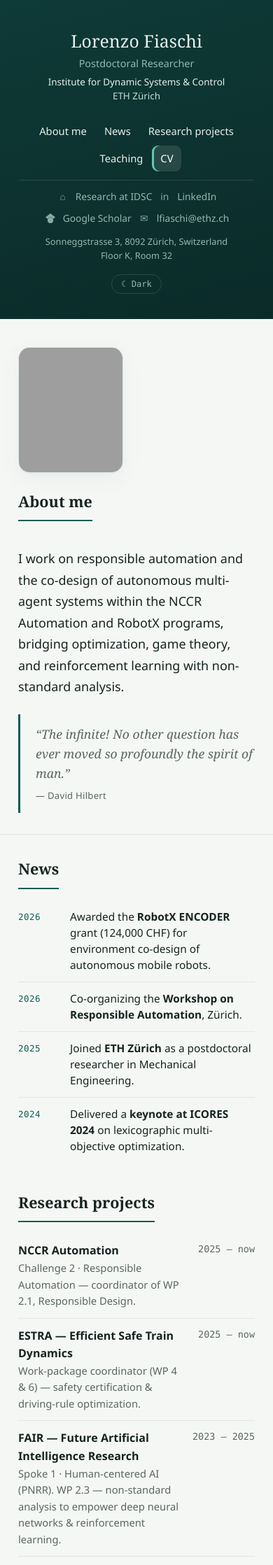
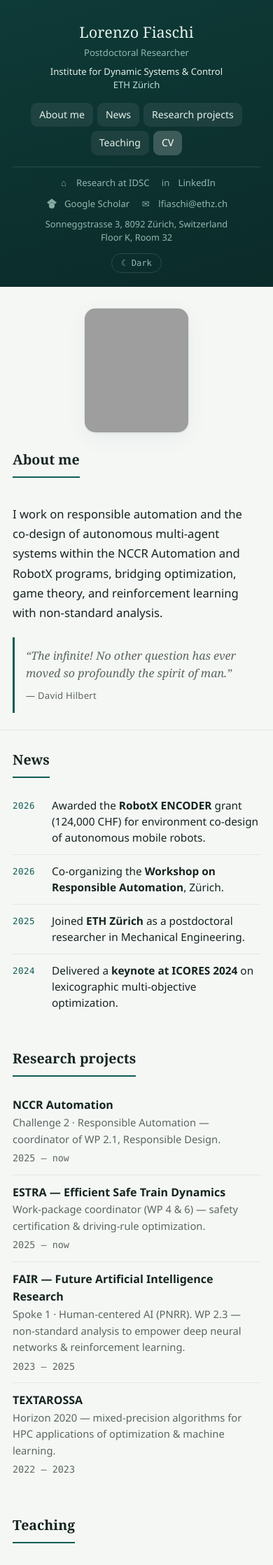
Before and after one commit to LoreFiaschi/LoreFiaschi.github.io, a Jekyll site: the page built from index.html, in a window 390 px wide. Shown: the top 2237 px of the page at 70% size. Built offline with Jekyll 4.4.1, drawn with Linux system fonts in a browser that asks for light colours; some of the changed text lies outside the part shown; grey boxes are pictures that could not be loaded.

Commit message:
update for width span

```diff
--- a/assets/css/style.css
+++ b/assets/css/style.css
@@ -2,6 +2,9 @@
    Lorenzo Fiaschi — site styles
    Design tokens live in :root (light) and html[data-theme="dark"].
    Change the accent in ONE place and the whole site follows.
+
+   Layout is FULLY FLUID: it always fills the viewport width at any
+   screen size or aspect ratio. No fixed max-widths anywhere.
    ============================================================ */
 
 :root {
@@ -13,6 +16,7 @@
   --serif:"Cambria", Georgia, "Times New Roman", serif;
   --sans:"Segoe UI", system-ui, -apple-system, Roboto, Helvetica, Arial, sans-serif;
   --mono:"Cascadia Code", Consolas, ui-monospace, Menlo, monospace;
+  --pad-x: clamp(18px, 3vw, 56px);   /* side padding, scales with the screen */
 }
 html[data-theme="dark"] {
   --bg:#0d1311; --surface:#141c19; --ink:#e7ede9; --muted:#94a39c; --line:#243029;
@@ -28,6 +32,7 @@
   line-height:1.6; -webkit-font-smoothing:antialiased;
   transition:background .3s, color .3s;
 }
+img { max-width:100%; }
 a { color:var(--accent); text-decoration:none; }
 a:hover { color:var(--accent-2); text-decoration:underline; }
 :focus-visible { outline:2px solid var(--accent); outline-offset:3px; border-radius:3px; }
@@ -39,14 +44,16 @@
 }
 .skip-link:focus { left:0; }
 
-.page { display:grid; grid-template-columns:320px 1fr; min-height:100vh; max-width:1320px; margin:0 auto; }
+/* Full-bleed shell: sidebar scales with the viewport, content takes all the rest */
+.page { display:grid; grid-template-columns:clamp(264px, 21vw, 380px) 1fr; min-height:100vh; width:100%; }
 
 /* ---------- Sidebar (pinned, non-scrolling, all info grouped) ---------- */
 .side {
-  background:var(--side-grad); color:var(--side-ink); padding:36px 28px;
+  background:var(--side-grad); color:var(--side-ink);
+  padding:clamp(24px,2.2vw,38px) clamp(16px,1.5vw,28px);
   position:sticky; top:0; height:100vh; overflow:hidden; display:flex; flex-direction:column;
 }
-.s-name { font-family:var(--serif); font-size:1.55rem; text-align:center; margin:8px 0 0; line-height:1.15; }
+.s-name { font-family:var(--serif); font-size:clamp(1.35rem,1.45vw,1.7rem); text-align:center; margin:8px 0 0; line-height:1.15; }
 .s-role { text-align:center; color:var(--side-muted); font-size:.9rem; margin:.4rem 0 0; }
 .s-place { text-align:center; font-size:.84rem; margin:.4rem 0 0; line-height:1.45; }
 .s-place a { color:#bfe0d8; }
@@ -67,21 +74,29 @@
 }
 .toggle:hover { color:#fff; border-color:rgba(255,255,255,.4); }
 
-/* ---------- Hero ---------- */
-.hero { display:flex; gap:44px; align-items:flex-start; padding:56px 52px 40px; border-bottom:1px solid var(--line); }
+/* ---------- Hero / About ---------- */
+.hero {
+  display:flex; gap:clamp(24px,3vw,48px); align-items:flex-start;
+  padding:clamp(30px,3.4vw,58px) var(--pad-x) clamp(24px,2.6vw,42px);
+  border-bottom:1px solid var(--line);
+}
 .hero-text { flex:1 1 auto; min-width:0; }
 .hero-photo { flex:0 0 auto; }
-.hero-photo img { display:block; width:210px; height:250px; object-fit:cover; object-position:center top; border-radius:16px; box-shadow:var(--shadow); border:1px solid var(--line); }
+.hero-photo img {
+  display:block; width:clamp(165px,12vw,250px); aspect-ratio:21/25; height:auto;
+  object-fit:cover; object-position:center top; border-radius:16px;
+  box-shadow:var(--shadow); border:1px solid var(--line);
+}
 .quote {
   margin:24px 0 0; padding:14px 0 14px 22px; border-left:3px solid var(--accent);
-  font-family:var(--serif); font-style:italic; font-size:1.1rem; color:var(--muted); max-width:52ch;
+  font-family:var(--serif); font-style:italic; font-size:1.1rem; color:var(--muted);
 }
 .quote cite { display:block; font-style:normal; font-size:.82rem; font-family:var(--sans); margin-top:8px; color:var(--muted); letter-spacing:.02em; }
-.hero-bio { font-size:1.12rem; line-height:1.7; color:var(--ink); margin:22px 0 0; max-width:60ch; }
+.hero-bio { font-size:1.12rem; line-height:1.7; color:var(--ink); margin:22px 0 0; }
 
-/* ---------- Main column (single column) ---------- */
-.main-col { padding:38px 52px 50px; }
-.block { max-width:760px; margin-bottom:40px; scroll-margin-top:24px; }
+/* ---------- Main column (single column, full width) ---------- */
+.main-col { padding:clamp(26px,2.6vw,40px) var(--pad-x) clamp(34px,3.2vw,52px); }
+.block { margin-bottom:40px; scroll-margin-top:24px; }
 .block:last-child { margin-bottom:0; }
 h2 { font-family:var(--serif); font-size:1.35rem; margin:0 0 16px; padding-bottom:9px; border-bottom:2px solid var(--accent); display:inline-block; }
 .subhead { font-family:var(--sans); font-size:.76rem; text-transform:uppercase; letter-spacing:.13em; color:var(--muted); margin:22px 0 6px; font-weight:700; }
@@ -99,25 +114,47 @@
 .ni .d { font-family:var(--mono); font-size:.78rem; color:var(--accent); letter-spacing:.04em; padding-top:2px; }
 .ni .t { font-size:.96rem; line-height:1.5; }
 
-/* CV section: heading + download button on one line */
+/* CV section: heading left, download button at the far right of the page */
 .cv-head { display:flex; align-items:center; justify-content:space-between; gap:16px; margin-bottom:16px; flex-wrap:wrap; }
 .cv-head h2 { margin:0; }
-#cv { max-width:none; }                 /* CV section spans full width so the button reaches the page's right edge */
-.cv-body { max-width:760px; }           /* keep experience & education at a readable width */
 .btn-accent { display:inline-flex; align-items:center; background:var(--accent); color:#fff; padding:10px 16px; border-radius:9px; font-weight:600; font-size:.88rem; }
 .btn-accent:hover { background:var(--accent-2); text-decoration:none; color:#fff; }
 
-.site-footer { padding:22px 52px; border-top:1px solid var(--line); color:var(--muted); font-size:.8rem; display:flex; justify-content:space-between; flex-wrap:wrap; gap:10px; }
+.site-footer { padding:22px var(--pad-x); border-top:1px solid var(--line); color:var(--muted); font-size:.8rem; display:flex; justify-content:space-between; flex-wrap:wrap; gap:10px; }
 
-/* ---------- Responsive ---------- */
+/* ============================================================
+   Tablet and below — the sidebar becomes a header band on top
+   ============================================================ */
 @media (max-width: 980px) {
   .page { grid-template-columns:1fr; }
-  .side { position:static; height:auto; overflow:visible; }
-  .s-nav { flex-direction:row; flex-wrap:wrap; justify-content:center; }
-  .s-contact { flex-direction:row; flex-wrap:wrap; justify-content:center; align-items:center; }
-  .s-address { width:100%; text-align:center; }
-  .main-col { padding:32px 26px 50px; max-width:none; }
-  .hero { flex-direction:column-reverse; align-items:flex-start; gap:24px; padding:40px 26px 30px; }
-  .hero-photo img { width:150px; height:180px; }
-  .site-footer { padding:22px 26px; }
+  .side { position:static; height:auto; overflow:visible; padding:26px var(--pad-x) 20px; }
+  .s-name { font-size:1.5rem; }
+  .s-nav { flex-direction:row; flex-wrap:wrap; justify-content:center; gap:6px; margin:16px 0 8px; }
+  .s-nav a { background:rgba(255,255,255,.07); padding:7px 14px; }
+  .s-nav a.active { background:rgba(255,255,255,.2); box-shadow:none; }
+  .s-contact { flex-direction:row; flex-wrap:wrap; justify-content:center; align-items:center; gap:10px 18px; margin-top:8px; padding-top:12px; }
+  .s-address { width:100%; text-align:center; margin:0; }
+  .toggle { align-self:center; margin-top:4px; }
+  .hero { flex-direction:column-reverse; align-items:flex-start; gap:22px; }
 }
+
+/* ============================================================
+   Smartphone — same ingredients, tighter single-column rhythm
+   ============================================================ */
+@media (max-width: 560px) {
+  .s-name { font-size:1.35rem; }
+  .s-role, .s-place { font-size:.82rem; }
+  .s-nav a { font-size:.88rem; padding:6px 12px; }
+  .s-contact { font-size:.82rem; gap:9px 14px; }
+  .hero-photo { align-self:center; }
+  .hero-photo img { width:150px; }
+  .hero-bio { font-size:1.04rem; }
+  .quote { font-size:1rem; padding-left:16px; margin-top:20px; }
+  h2 { font-size:1.22rem; }
+  .entry { grid-template-columns:1fr; gap:2px; }
+  .entry .y { margin-top:3px; }
+  .news-list .ni { grid-template-columns:44px 1fr; gap:12px; }
+  .cv-head { gap:10px; }
+  .cv-head .btn-accent { width:100%; justify-content:center; }
+  .site-footer { flex-direction:column; gap:6px; }
+}
--- a/index.html
+++ b/index.html
@@ -78,4 +78,5 @@
 
 <footer class="site-footer">
   <span>&copy; {{ 'now' | date: "%Y" }} {{ p.name }}</span>
+  <span>Built with Jekyll on GitHub Pages</span>
 </footer>
```
Also changed, not shown: Gemfile (deleted, +0 -8 lines), _data/interests.yml (deleted, +0 -8 lines), _data/profile.yml (+1 -14 lines), assets/cv/PLACEHOLDER.md (deleted, +0 -6 lines), CNAME (line endings or trailing spaces), README.md, 1 other file.
